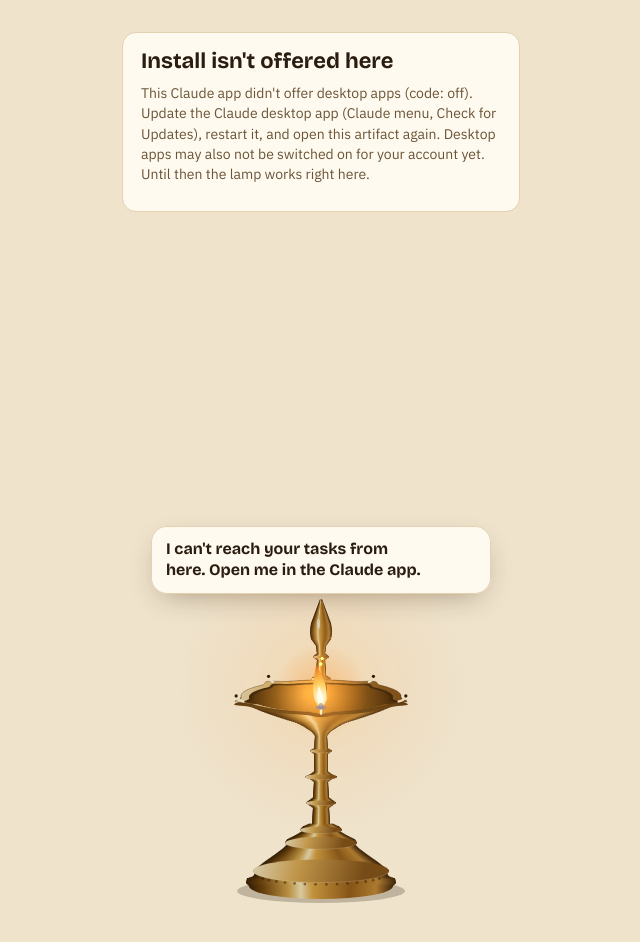
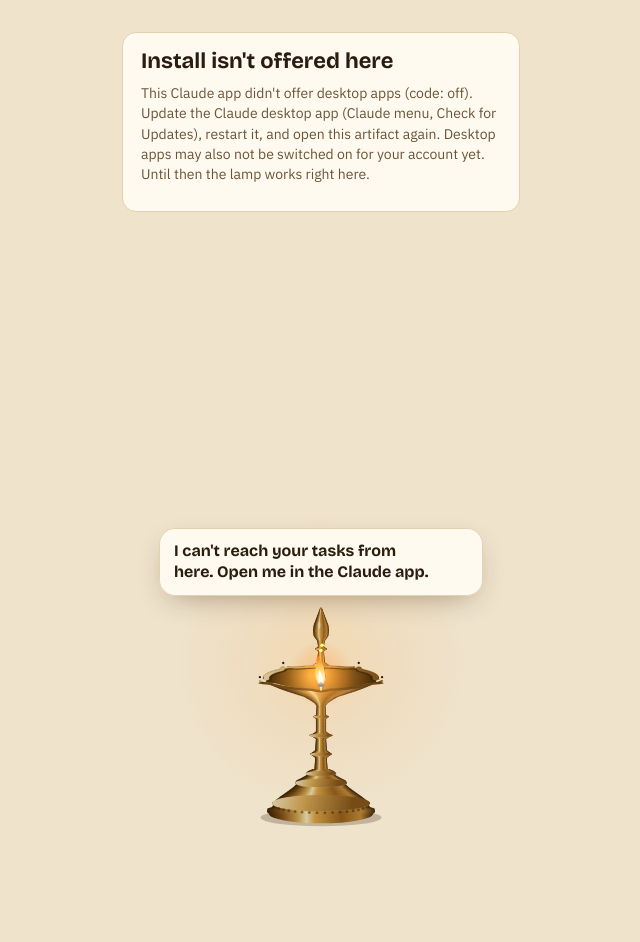
Before and after one commit to vimalcherangattu/TaskHub, a plain HTML site: page desktop/lamp.html in a window 1280 px wide. Shown: the whole page, without its empty margins (319-959 px from the left). After the commit the page ends 864 px from the top, so only its background shows below. Drawn offline with nearby package versions, Linux system fonts and the light colour scheme.

Commit message:
App: Vilakku floats with a clear background and a smaller lamp
The floating window no longer asks for a dark color scheme, which made the
browser paint an opaque black box around the lamp. The lamp is drawn at 72%
and the window shrinks to 340x600 (installed copies resize on next launch).

Co-Authored-By: Claude Opus 5.5 <noreply@anthropic.com>
Claude-Session: https://claude.ai/code/session_01TU16ZG3E7UYBSoHEKWazDA

```diff
--- a/desktop/lamp.html
+++ b/desktop/lamp.html
@@ -4,7 +4,7 @@
 <link rel="preconnect" href="https://fonts.googleapis.com">
 <link rel="stylesheet" href="https://fonts.googleapis.com/css2?family=Bricolage+Grotesque:opsz,wght@12..96,500;12..96,700&family=IBM+Plex+Sans:wght@400;500;600&family=IBM+Plex+Mono:wght@500&display=swap">
 <style>
-/* Layout: a fixed 360x680 stage. The brass lamp stands at the bottom, its speech card floats above it.
+/* Layout: a fixed 340x600 stage. The brass lamp stands at the bottom, its speech card floats above it.
    On the desktop the window is see-through and clicks pass through everything except the lamp and the card. */
 :root{
   --stage:#efe3cc; --card:#fffaf0; --ink:#2a1d10; --muted:#6a5436; --line:#e3d1b0;
@@ -22,19 +22,21 @@
 body{background:var(--stage);color:var(--ink);font:14px/1.45 var(--f-body);
   padding-left:max(16px,env(safe-area-inset-left,0px));padding-right:max(16px,env(safe-area-inset-right,0px));padding-block:24px}
 [hidden]{display:none!important}
-html.float,html.float body{background:transparent;padding:0;overflow:hidden}
+html.float,html.float body{background:transparent!important;padding:0;overflow:hidden}
+/* a dark color-scheme inside a light window paints an opaque canvas, so the floating lamp never asks for one */
+html.float,html.float:root{color-scheme:light!important}
 .wrap{display:flex;flex-direction:column;align-items:center;gap:20px}
 html.float .wrap{display:block}
 #setup{max-width:360px;width:100%;background:var(--card);border:1px solid var(--line);border-radius:14px;padding:16px 18px;display:grid;gap:10px}
 #setup h1{font:700 22px/1.1 var(--f-display);margin:0;text-wrap:balance}
 #setup p{margin:0;color:var(--muted)}
-.stage{position:relative;width:360px;height:680px;max-width:100%;flex:none}
+.stage{position:relative;width:340px;height:600px;max-width:100%;flex:none}
 html.float .stage{width:100vw;height:100vh;max-width:none}
 canvas#c{position:absolute;inset:0;width:100%;height:100%;pointer-events:none}
-#lampHit{position:absolute;left:50%;bottom:10px;width:180px;height:300px;transform:translateX(-50%);cursor:grab;border-radius:40% 40% 12px 12px;touch-action:none}
+#lampHit{position:absolute;left:50%;bottom:10px;width:132px;height:218px;transform:translateX(-50%);cursor:grab;border-radius:40% 40% 12px 12px;touch-action:none}
 #lampHit:active{cursor:grabbing}
 #lampHit:focus-visible{outline:2px dashed var(--accent);outline-offset:2px}
-#card{position:absolute;left:10px;right:10px;bottom:318px;max-height:calc(100% - 330px);overflow:auto;background:var(--card);border:1px solid var(--line);border-radius:16px;
+#card{position:absolute;left:8px;right:8px;bottom:236px;max-height:calc(100% - 246px);overflow:auto;background:var(--card);border:1px solid var(--line);border-radius:16px;
   padding:12px 14px;display:grid;gap:10px;box-shadow:0 10px 30px -12px rgba(60,30,0,.45);transform-origin:50% 100%;
   animation:pop .22s ease-out}
 #card::after{content:"";position:absolute;left:50%;bottom:-8px;width:14px;height:14px;background:var(--card);border-right:1px solid var(--line);border-bottom:1px solid var(--line);transform:translateX(-50%) rotate(45deg)}
@@ -366,7 +368,7 @@ function paint(){
 }
 
 /* ---------- desktop: floating, shortcuts, menu bar, nudges ---------- */
-const WANT={frame:false,transparent:true,alwaysOnTop:true,hasShadow:false,resizable:false,width:360,height:680,dragHeight:0};
+const WANT={frame:false,transparent:true,alwaysOnTop:true,hasShadow:false,resizable:false,width:340,height:600,dragHeight:0};
 async function setupDesktop(){
   desktop.app.dock.setIcon(iconPng()).catch(()=>{});
   ps=await desktop.permissions.state().catch(()=>({}));
@@ -392,7 +394,8 @@ async function float(){
   }catch(e){showSetup("float");$("#setupP").textContent="I couldn't float yet: "+e.message;return}
   document.documentElement.classList.add("float");st.float=true;$("#setup").hidden=true;
   const b=ls.get("bounds",null);
-  try{if(b&&b.x!=null)await desktop.window.setBounds({x:b.x,y:b.y});else await desktop.window.place({anchor:"bottom_right",margin:24})}catch{}
+  try{if(b&&b.x!=null)await desktop.window.setBounds({x:b.x,y:b.y,width:340,height:600});else await desktop.window.place({anchor:"bottom_right",margin:24,width:340,height:600})}catch{}
+  size();
   desktop.window.setVisibleOnAllWorkspaces(true,{visibleOnFullScreen:true}).catch(()=>{});
   st.bounds=await desktop.window.getBounds().catch(()=>null);
   setIgnore(true);pollCursor();
@@ -505,7 +508,7 @@ function petals(n){for(let i=0;i<n;i++)st.petals.push({x:Math.random()*W,y:-20-M
   vr:(Math.random()-.5)*.08,jas:Math.random()<.6,s:.7+Math.random()*.6})}
 
 /* ---------- drawing ---------- */
-const cv=$("#c"),cx=cv.getContext("2d");let W=360,H=680,DPR=1,stageRect={left:0,top:0},bodyC=null,litC=null;
+const cv=$("#c"),cx=cv.getContext("2d");let W=340,H=600,S=.72,DPR=1,stageRect={left:0,top:0},bodyC=null,litC=null;
 function size(){const r=$("#stage").getBoundingClientRect();stageRect=r;W=r.width;H=r.height;DPR=devicePixelRatio||1;cv.width=W*DPR;cv.height=H*DPR;bodyC=null}
 addEventListener("resize",size);size();
 /* The lamp is turned brass, so it is drawn like a lathe: a profile of [y, radius] pairs, in lamp units
@@ -542,7 +545,7 @@ function drawBody(c){
 }
 function wickXY(i){const a=WICKS[i]*Math.PI/180,r=lobeR(a)*.97;return{x:Math.cos(a)*r,y:BY+Math.sin(a)*r*SQ-1,k:Math.sin(a)<0?.74:i===0?1:.9,a}}
 function ensureBody(){if(bodyC)return;bodyC=document.createElement("canvas");bodyC.width=cv.width;bodyC.height=cv.height;litC=document.createElement("canvas");litC.width=cv.width;litC.height=cv.height;
-  const g=bodyC.getContext("2d");g.setTransform(DPR,0,0,DPR,0,0);g.translate(W/2,H-26);drawBody(g)}
+  const g=bodyC.getContext("2d");g.setTransform(DPR,0,0,DPR,0,0);g.translate(W/2,H-18);g.scale(S,S);drawBody(g)}
 function flame(c,x,y,h,w,lean,heat,t,i){
   const tipx=x+lean*h+Math.sin(t*9.7+i*2.3)*w*.22,tipy=y-h;
   c.globalCompositeOperation="lighter";
@@ -567,7 +570,7 @@ let t0=performance.now(),last=t0;
 function frame(now){
   const t=(now-t0)/1000,dt=Math.min(.05,(now-last)/1000);last=now;ensureBody();
   cx.setTransform(DPR,0,0,DPR,0,0);cx.clearRect(0,0,W,H);
-  const LX=W/2,LY=H-26,f0=wickXY(0),front={x:LX+f0.x,y:LY+f0.y};
+  const LX=W/2,LY=H-18,f0=wickXY(0),front={x:LX+f0.x*S,y:LY+f0.y*S};
   let prox=0,lt=0;
   if(st.cursor&&st.mood!=="focus"&&st.mood!=="meeting"){const dx=st.cursor.x-front.x,dy=st.cursor.y-(front.y-20),dd=Math.hypot(dx,dy);prox=Math.max(0,1-dd/320)**1.4;lt=Math.max(-.4,Math.min(.4,dx/220))*Math.min(1,prox*1.6)}
   const base={calm:.5,worried:.62,sleepy:.18,idle:.3,focus:.55,meeting:.16}[st.mood]||.5;
@@ -581,17 +584,18 @@ function frame(now){
   const lc=litC.getContext("2d");lc.setTransform(1,0,0,1,0,0);lc.globalCompositeOperation="source-over";lc.clearRect(0,0,litC.width,litC.height);lc.drawImage(bodyC,0,0);
   lc.setTransform(DPR,0,0,DPR,0,0);lc.globalCompositeOperation="source-atop";
   lc.fillStyle=`rgba(25,12,0,${Math.max(0,.42-.5*st.glow)})`;lc.fillRect(0,0,W,H);
-  for(let i=0;i<st.lit;i++){const p=wickXY(i),x=LX+p.x,y=LY+p.y-14,r=40+110*st.glow*st.wick[i];const g=lc.createRadialGradient(x,y,2,x,y,r);
+  for(let i=0;i<st.lit;i++){const p=wickXY(i),x=LX+p.x*S,y=LY+(p.y-14)*S,r=(40+110*st.glow*st.wick[i])*S;const g=lc.createRadialGradient(x,y,2,x,y,r);
     g.addColorStop(0,`rgba(255,200,110,${.5*st.glow*st.wick[i]})`);g.addColorStop(1,"rgba(255,160,60,0)");lc.fillStyle=g;lc.fillRect(x-r,y-r,2*r,2*r)}
   cx.setTransform(1,0,0,1,0,0);cx.drawImage(litC,0,0);cx.setTransform(DPR,0,0,DPR,0,0);
   // streak studs on the foot: one per day in a row, up to 14
   const sk=Math.min(14,(st.data&&st.data.streak)||0);
-  for(let k=0;k<14;k++){const a=(25+130*(k+.5)/14)*Math.PI/180,x=LX+Math.cos(a)*67,y=LY-13+Math.sin(a)*67*SQ*.85;
-    if(k<sk){cx.fillStyle=`rgba(255,200,90,${.25+.2*st.glow})`;cx.beginPath();cx.arc(x,y,4.2,0,6.3);cx.fill();cx.fillStyle="#ffe7a6";cx.beginPath();cx.arc(x,y,1.9,0,6.3);cx.fill()}
+  for(let k=0;k<14;k++){const a=(25+130*(k+.5)/14)*Math.PI/180,x=LX+Math.cos(a)*67*S,y=LY+(-13+Math.sin(a)*67*SQ*.85)*S;
+    if(k<sk){cx.fillStyle=`rgba(255,200,90,${.25+.2*st.glow})`;cx.beginPath();cx.arc(x,y,3.4,0,6.3);cx.fill();cx.fillStyle="#ffe7a6";cx.beginPath();cx.arc(x,y,1.5,0,6.3);cx.fill()}
     else{cx.fillStyle="rgba(60,35,5,.55)";cx.beginPath();cx.arc(x,y,1.4,0,6.3);cx.fill()}}
+  cx.save();cx.translate(LX,LY);cx.scale(S,S);
   if(st.festival)garland(cx,t);
   // wicks and flames: back ones first
-  for(const i of [3,4,1,2,0]){const p=wickXY(i),x=LX+p.x,y=LY+p.y,lit=i<st.lit;
+  for(const i of [3,4,1,2,0]){const p=wickXY(i),x=p.x,y=p.y,lit=i<st.lit;
     cx.strokeStyle="#eadcbc";cx.lineWidth=2.4;cx.lineCap="round";cx.beginPath();cx.moveTo(x-Math.cos(p.a)*6,y+1);cx.quadraticCurveTo(x,y,x+Math.cos(p.a)*1.5,y-4);cx.stroke();
     cx.fillStyle=lit?"#ff9a3c":"#2a1706";cx.beginPath();cx.arc(x+Math.cos(p.a)*1.5,y-4.5,1.6,0,6.3);cx.fill();
     if(!lit)continue;st.wick[i]=Math.min(1,st.wick[i]+dt*1.2);const k=p.k*st.wick[i];if(k<.03)continue;
@@ -599,22 +603,23 @@ function frame(now){
     const droop=st.mood==="idle"?.78:st.mood==="sleepy"?.55:st.mood==="meeting"?.6:1;
     const h=Math.max(2,(30+34*st.glow)*k*Math.max(.4,fl)*droop),w=Math.max(1,(9+5*st.glow)*k);
     const sway=.06*jit*Math.sin(t*2.1+i)+(st.shiver?Math.sin(t*40)*.25*st.shiver:0)+(st.mood==="idle"?-.12:0);
-    cx.fillStyle=`rgba(255,215,150,${.45*st.glow})`;cx.beginPath();cx.ellipse(LX+p.x*.72,LY+BY+3+p.y*0,7*k,1.6,0,0,6.3);cx.fill();
+    cx.fillStyle=`rgba(255,215,150,${.45*st.glow})`;cx.beginPath();cx.ellipse(p.x*.72,BY+3,7*k,1.6,0,0,6.3);cx.fill();
     flame(cx,x,y-4,h,w,st.lean+sway,heat,t,i)}
+  cx.restore();
   if(!reduce&&Math.random()<dt*(1+5*st.glow))st.sparks.push({x:0,y:0,vx:(Math.random()-.5)*.6,vy:-.6-Math.random()*1.2,life:1});
   if(st.festival&&!reduce&&Math.random()<dt*.3)petals(1);
   cx.globalCompositeOperation="lighter";
   st.sparks=st.sparks.filter(p=>(p.life-=dt*(p.big?.7:.9))>0);
-  for(const p of st.sparks){p.x+=p.vx;p.y+=p.vy;p.vy*=.985;cx.fillStyle=`rgba(255,${180+60*p.life|0},90,${p.life})`;cx.beginPath();cx.arc(front.x+p.x,front.y-44+p.y,(p.big?2.2:1.3)*p.life+.3,0,6.3);cx.fill()}
+  for(const p of st.sparks){p.x+=p.vx;p.y+=p.vy;p.vy*=.985;cx.fillStyle=`rgba(255,${180+60*p.life|0},90,${p.life})`;cx.beginPath();cx.arc(front.x+p.x,front.y-34+p.y,(p.big?2.2:1.3)*p.life+.3,0,6.3);cx.fill()}
   cx.globalCompositeOperation="source-over";
   st.petals=st.petals.filter(p=>p.y<H+20);
   for(const p of st.petals){p.y+=p.vy*60*dt;p.sw+=dt*2;p.x+=Math.sin(p.sw)*.6;p.r+=p.vr;cx.save();cx.translate(p.x,p.y);cx.rotate(p.r);
     cx.fillStyle=p.jas?"#fffaf0":"#f29f05";cx.strokeStyle=p.jas?"rgba(140,120,80,.35)":"rgba(150,70,0,.4)";cx.lineWidth=.6;
     cx.beginPath();cx.ellipse(0,0,6*p.s,2.8*p.s,0,0,6.3);cx.fill();cx.stroke();cx.restore()}
   if(st.mood==="sleepy"){cx.fillStyle="rgba(200,170,120,.7)";cx.font="600 14px "+getComputedStyle(document.body).fontFamily;
-    for(let i=0;i<3;i++){const ph=(t*.4+i/3)%1;cx.globalAlpha=1-ph;cx.fillText("z",front.x+26+ph*20,front.y-70-ph*50)}cx.globalAlpha=1}
+    for(let i=0;i<3;i++){const ph=(t*.4+i/3)%1;cx.globalAlpha=1-ph;cx.fillText("z",front.x+20+ph*16,front.y-56-ph*40)}cx.globalAlpha=1}
   if(st.focus){const f=Math.max(0,(st.focus.end-Date.now())/(25*60e3));cx.strokeStyle="rgba(255,190,90,.8)";cx.lineWidth=3;cx.lineCap="round";
-    cx.beginPath();cx.arc(LX,LY-262,26,-Math.PI/2,-Math.PI/2+f*Math.PI*2);cx.stroke();if(f<=0)stopFocus(true)}
+    cx.beginPath();cx.arc(LX,LY-262*S,20,-Math.PI/2,-Math.PI/2+f*Math.PI*2);cx.stroke();if(f<=0)stopFocus(true)}
   requestAnimationFrame(frame);
 }
 requestAnimationFrame(frame);
```
